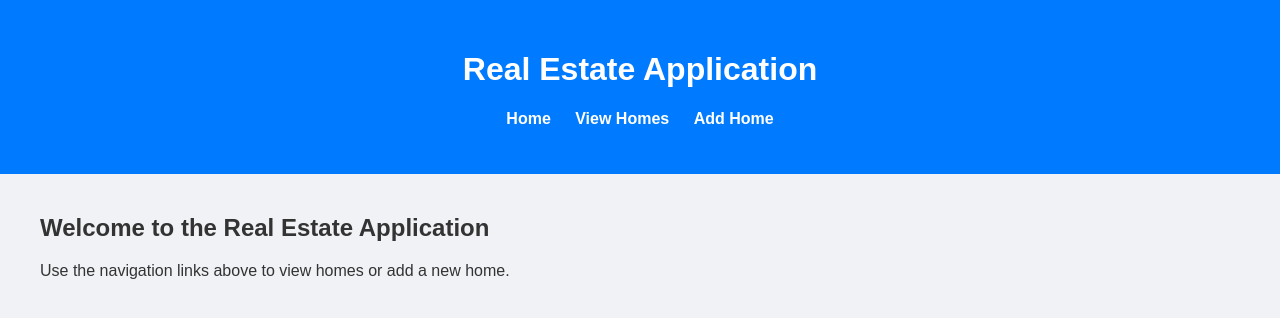
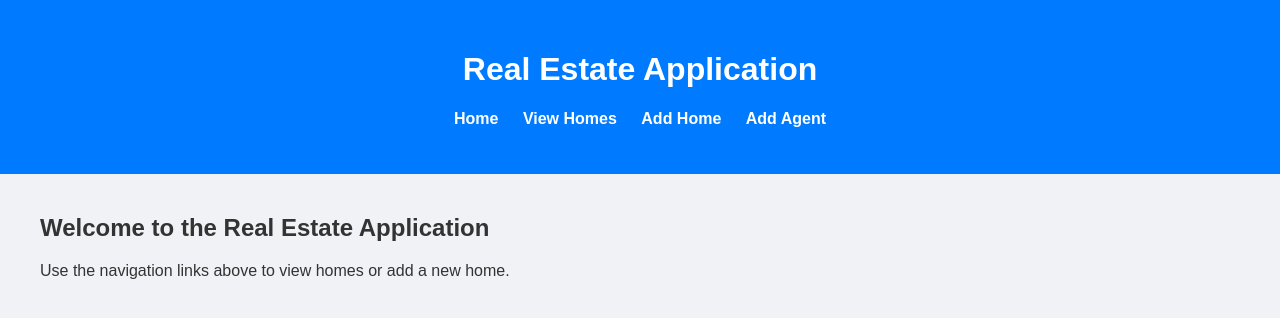
Before and after one commit to jaredt17/Project-CSI5450, a Flask app: page / in a window 1280 px wide. Shown: the top 318 px of the page. Run offline with Flask 3, Linux system fonts and the light colour scheme; parts of the project's set-up code (start-up, migrations or seed data) failed here and were passed over.

Commit message:
added agent

```diff
--- a/realMI/app.py
+++ b/realMI/app.py
@@ -93,7 +93,7 @@ def add_home():
         except Exception as e:
             flash(f'An error occurred: {e}', 'error')  # Flash an error message
         return redirect(url_for('add_home'))
-    return render_template('add_home.html')
+    return render_template('add_home.html', appliances=appliances)
 
 
 @app.route('/add_agent', methods=['GET', 'POST'])
@@ -122,4 +122,4 @@ def add_agent():
         except Exception as e:
             flash(f'An error occurred: {e}', 'error')  # Flash an error message
         return redirect(url_for('add_agent'))
-    return render_template('add_agent_html', companies=companies)
+    return render_template('add_agent.html', companies=companies)
--- a/realMI/templates/index.html
+++ b/realMI/templates/index.html
@@ -51,6 +51,7 @@
                     <li><a href="/">Home</a></li>
                     <li><a href="/homes">View Homes</a></li>
                     <li><a href="/add_home">Add Home</a></li>
+                    <li><a href="/add_agent">Add Agent</a></li>
                 </ul>
             </nav>
         </div>
```
Also changed, not shown: realMI/templates/add_agent.html (+5 -5 lines).
